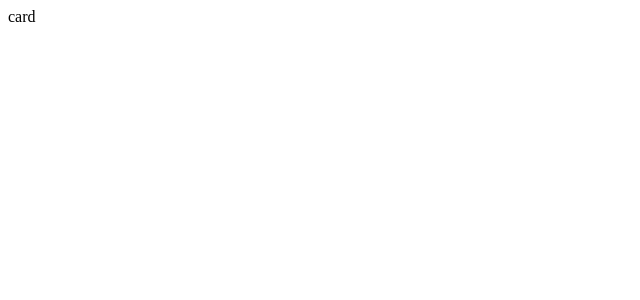
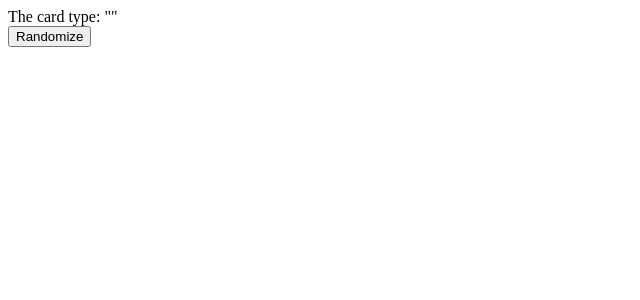
Before and after one commit to NorthFailer/interview-tests, an Angular app: page / in a window 1280 px wide. Shown: the top 300 px of the page, without its empty margins (0-640 px from the left). Built offline with nearby package versions, Linux system fonts and the light colour scheme.

Commit message:
add angular materal

```diff
--- a/src/app/app.component.html
+++ /dev/null
@@ -1,3 +0,0 @@
-<div>card</div>
-
-<router-outlet></router-outlet>
--- a/src/app/app.component.ts
+++ b/src/app/app.component.ts
@@ -1,13 +1,21 @@
 import { Component } from '@angular/core';
-import { DataService } from './data.service';
+import { Card, DataService } from './data.service';
 
 
 @Component({
   selector: 'app-root',
-  templateUrl: './app.component.html',
-  styleUrls: ['./app.component.scss']
+  template: `
+    <div>The card type: "{{ card?.type }}"</div>
+
+    <button (click)="onRandomizeClick()">Randomize</button>
+  `,
 })
 export class AppComponent {
+
+  cardId?: number;
+  card?: Card;
+
+  readonly ids = [1, 2, 3, 4, 5, 6];
 
   constructor(
     private dataService: DataService,
@@ -15,11 +23,14 @@ export class AppComponent {
 
   }
 
+  onRandomizeClick() {
+    this.cardId = this.ids[Math.floor(Math.random() * this.ids.length)];
+  }
 
   /*
-  *
-  * Get data on user select input, filter data by "CardType"
-  * Show name, and ID on card template of filtered items
-  *
-  * */
+  * Method should get card from dataService and update it
+  */
+  private updateCard() {
+
+  }
 }
--- a/src/app/data.service.ts
+++ b/src/app/data.service.ts
@@ -1,5 +1,5 @@
 import { Injectable } from '@angular/core';
-import { Observable, of } from 'rxjs';
+import { delay, Observable, of, throwError } from 'rxjs';
 
 export type CardType = 'KEK' | 'ЧЕБУРРЕК' | 'PEPEGA' | 'OMEGA';
 
@@ -34,7 +34,15 @@ const cards: Card[] = [
 
 @Injectable({ providedIn: 'root' })
 export class DataService {
-  getData(): Observable<Card[]> {
-    return of(cards);
+  getData(id: number): Observable<Card> {
+    const card = cards[id];
+
+    if (card) {
+      return of(card).pipe(
+        delay(Math.random() * 1000),
+      );
+    } else {
+      return throwError(() => `[404] Card ID: ${id} not found!`);
+    }
   }
 }
```
